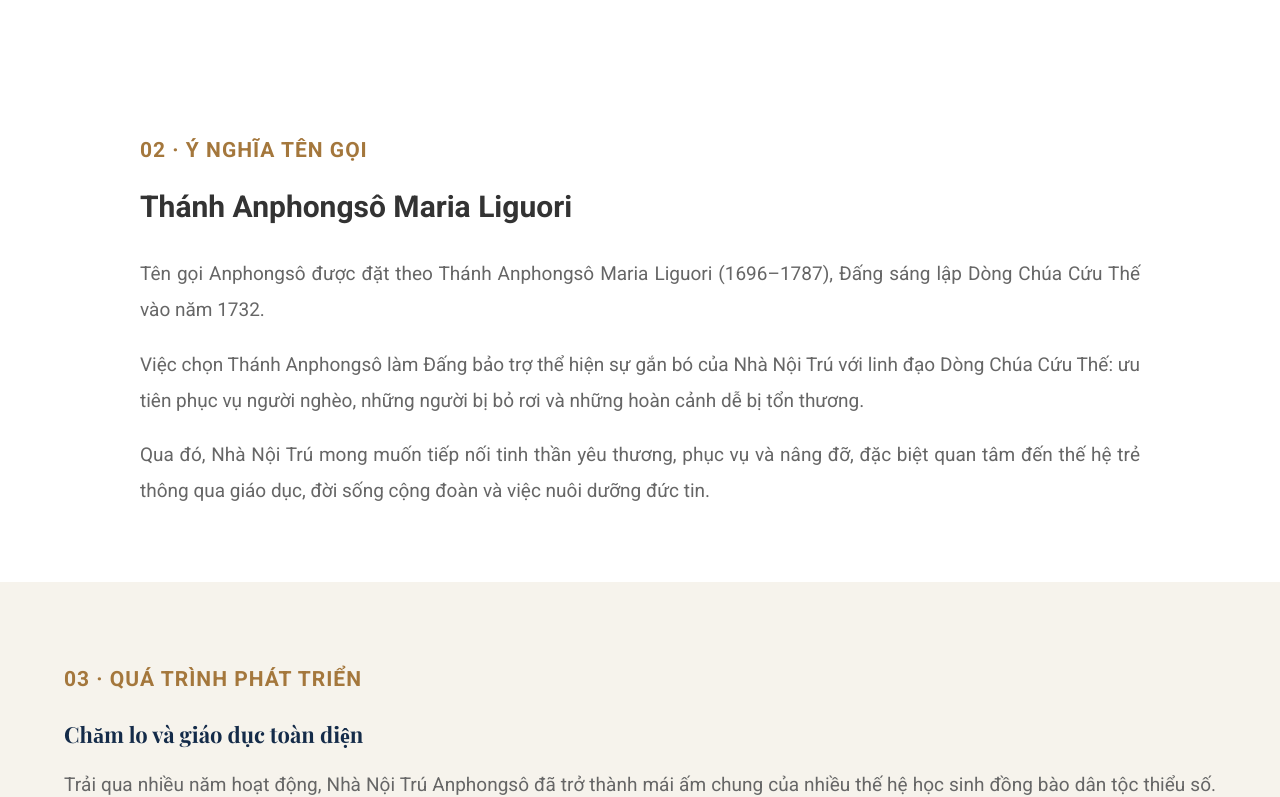
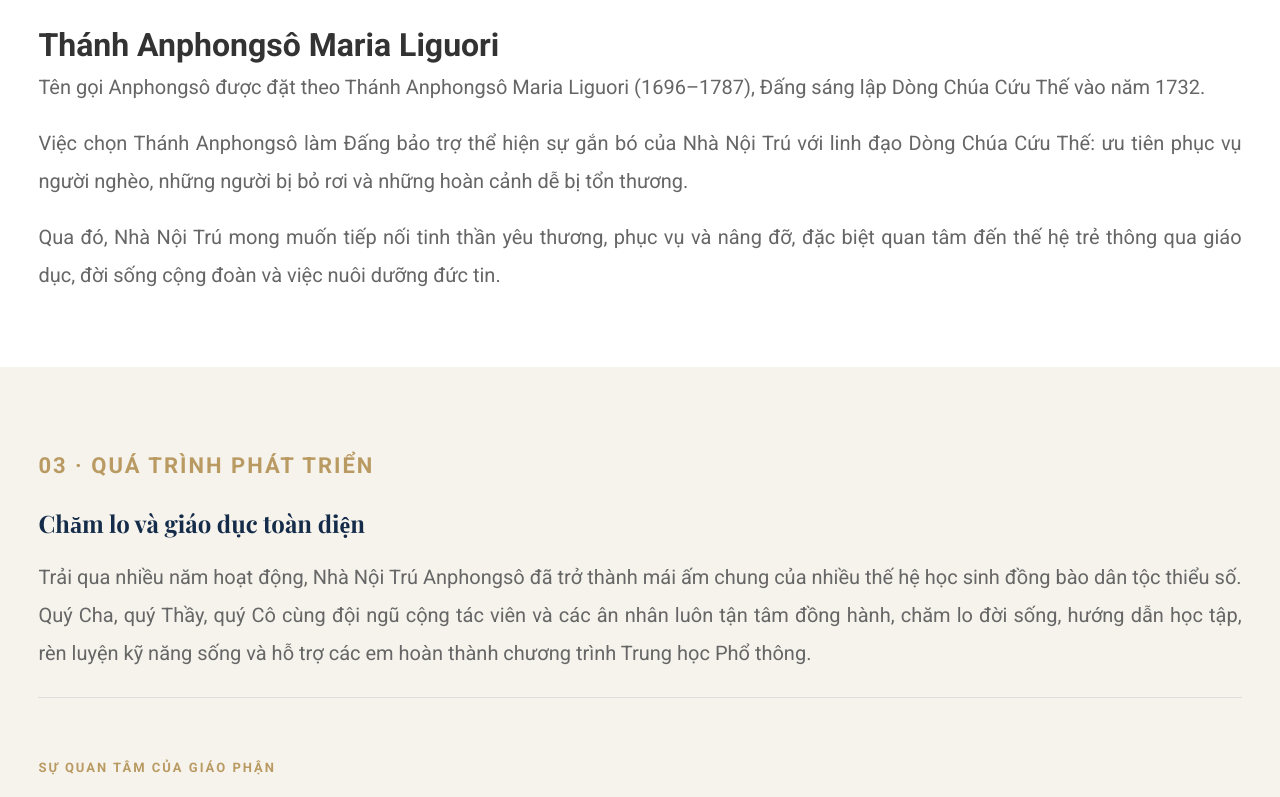
Before and after one commit to noitruanphongso/noitruanphongso.github.io, a plain HTML site: page about.html in a window 1280 px wide. Shown: the part 1110-1907 px from the top of the page. Drawn offline with nearby package versions, Linux system fonts and the light colour scheme.

Commit message:
Update style.css

```diff
--- a/css/style.css
+++ b/css/style.css
@@ -1820,167 +1820,133 @@ main .ebook-categories .ebook-card:active {
         grid-template-columns: 1fr !important;
     }
 }
-/* =========================================
+/* =====================================
    TRINH BAY TRANG GIOI THIEU
-   ========================================= */
-
-main .intro,
-main .about-section,
-main .vision-mission,
-main .core-values {
+   ===================================== */
+
+/* BỐ CỤC CÁC MỤC */
+body main .intro,
+body main .about-section,
+body main .vision-mission,
+body main .core-values {
     display: block !important;
-    width: 100%;
-    max-width: 1200px;
-    margin: 0 auto;
-    padding: 55px 10%;
-    text-align: left;
-    box-sizing: border-box;
-}
-
-/* Tiêu đề mục chính */
-main .intro > .section-label,
-main .about-section .section-label,
-main .vision-card > .section-label,
-main .core-values .section-label {
-    display: block;
-    margin-bottom: 14px;
-    color: #a4773c;
-    font-size: 14px;
-    font-weight: 700;
-    letter-spacing: 1.5px;
-}
-
-/* Tiêu đề lớn */
-main .intro h2,
-main .about-section h2,
-main .core-values h2 {
-    margin: 0 0 28px;
-    font-size: 30px;
-    line-height: 1.4;
-}
-
-/* Nội dung trình bày */
-main .intro p,
-main .about-section p,
-main .vision-card p,
-main .core-values .section-heading p,
-main .value-card p {
-    margin: 0 0 18px;
-    font-size: 16px;
-    line-height: 1.9;
-    text-align: justify;
-}
-
-/* Mục 03: xếp thành một cột */
-main .vision-mission .vision-card {
-    display: block;
-    width: 100%;
-    max-width: 100%;
-    margin: 0 0 35px;
-    padding: 25px 0;
-    background: transparent;
-    border: none;
-    border-bottom: 1px solid #ddd;
-    box-shadow: none;
-}
-
-main .vision-card h3 {
-    margin: 0 0 18px;
-    font-size: 23px;
-}
-
-/* Mục 04: năm giá trị xếp thành một cột */
-main .core-values .section-heading {
-    text-align: left;
-}
-
-main .core-values .values-grid {
-    display: block;
-}
-
-main .core-values .value-card {
-    width: 100%;
-    margin: 0 0 25px;
-    padding: 20px 0;
-    text-align: left;
-    border-bottom: 1px solid #ddd;
-}
-
-/* Ẩn hình ảnh trong nội dung giới thiệu */
-main .about-section img,
-main .about-gallery {
+    width: 100% !important;
+    max-width: none !important;
+    margin: 0 !important;
+    padding: 55px 3% !important;
+    text-align: left !important;
+    box-sizing: border-box !important;
+}
+
+/* NỘI DUNG RỘNG TOÀN TRANG */
+body main .about-content {
+    width: 100% !important;
+    max-width: none !important;
+    margin: 0 !important;
+}
+
+/* NHÃN MỤC CHÍNH 01, 02, 03, 04 */
+body main .intro > .section-label,
+body main .about-section .about-content > .section-label,
+body main .vision-mission .vision-card:first-child > .section-label,
+body main .core-values .section-heading > .section-label {
+    display: block !important;
+    font-size: 22px !important;
+    font-weight: 800 !important;
+    margin-bottom: 18px !important;
+}
+
+/* NHÃN PHỤ */
+body main .vision-card:not(:first-child) .section-label {
+    font-size: 13px !important;
+}
+
+/* TIÊU ĐỀ */
+body main .intro h2,
+body main .about-content h2,
+body main .core-values h2 {
+    font-size: 32px !important;
+    line-height: 1.4 !important;
+    text-align: left !important;
+}
+
+body main .vision-card h3 {
+    font-size: 24px !important;
+}
+
+/* NỘI DUNG VĂN BẢN */
+body main .intro p,
+body main .about-content p,
+body main .vision-card p,
+body main .core-values p {
+    max-width: none !important;
+    width: 100% !important;
+    font-size: 20px !important;
+    line-height: 1.9 !important;
+    text-align: justify !important;
+    margin-left: 0 !important;
+    margin-right: 0 !important;
+}
+
+/* CÁC MỤC XẾP THÀNH MỘT CỘT */
+body main .vision-mission {
+    display: block !important;
+}
+
+body main .vision-card {
+    display: block !important;
+    width: 100% !important;
+    max-width: none !important;
+    margin: 0 0 30px !important;
+    padding: 25px 0 !important;
+    background: transparent !important;
+    border: none !important;
+    border-bottom: 1px solid #ddd !important;
+    box-shadow: none !important;
+}
+
+/* 5 GIÁ TRỊ GIÁO DỤC XẾP DỌC */
+body main .values-grid {
+    display: block !important;
+}
+
+body main .value-card {
+    display: block !important;
+    width: 100% !important;
+    margin: 0 0 20px !important;
+    padding: 20px 0 !important;
+    box-sizing: border-box !important;
+}
+
+/* ẨN ẢNH TRONG PHẦN GIỚI THIỆU */
+body main .about-section img,
+body main .about-gallery {
     display: none !important;
 }
 
-/* Màn hình điện thoại */
-@media (max-width: 600px) {
-    main .intro,
-    main .about-section,
-    main .vision-mission,
-    main .core-values {
-        padding: 40px 7%;
-    }
-
-    main .intro h2,
-    main .about-section h2,
-    main .core-values h2 {
-        font-size: 25px;
-    }
-}
-/* DIEU CHINH CO CHU TRANG GIOI THIEU */
-
-/* Mở rộng nội dung */
-main .intro,
-main .about-section,
-main .vision-mission,
-main .core-values {
-    max-width: 100%;
-    padding-left: 5%;
-    padding-right: 5%;
-}
-
-/* Nội dung trình bày lớn hơn */
-main .intro p,
-main .about-section p,
-main .vision-card p,
-main .core-values .section-heading p,
-main .value-card p {
-    font-size: 19px;
-    line-height: 1.9;
-}
-
-/* Các mục 01, 02, 03, 04 nổi bật hơn */
-main .intro > .section-label,
-main .about-section .section-label,
-main .vision-card > .section-label,
-main .core-values .section-label {
-    font-size: 21px;
-    font-weight: 800;
-    letter-spacing: 1px;
-    margin-bottom: 18px;
-}
-
-/* Tiêu đề nội dung */
-main .intro h2,
-main .about-section h2,
-main .core-values h2,
-main .vision-card h3 {
-    font-size: 30px;
-}
-
-@media (max-width: 600px) {
-    main .intro p,
-    main .about-section p,
-    main .vision-card p,
-    main .core-values .section-heading p,
-    main .value-card p {
-        font-size: 17px;
-    }
-
-    main .intro > .section-label,
-    main .about-section .section-label,
-    main .vision-card > .section-label,
-    main .core-values .section-label {
-        font-size: 18px;
-    }
-}
+/* HIỂN THỊ TRÊN ĐIỆN THOẠI */
+@media (max-width: 768px) {
+    body main .intro,
+    body main .about-section,
+    body main .vision-mission,
+    body main .core-values {
+        padding: 35px 5% !important;
+    }
+
+    body main .intro p,
+    body main .about-content p,
+    body main .vision-card p,
+    body main .core-values p {
+        font-size: 17px !important;
+    }
+
+    body main .intro h2,
+    body main .about-content h2,
+    body main .core-values h2 {
+        font-size: 25px !important;
+    }
+
+    body main .vision-card h3 {
+        font-size: 21px !important;
+    }
+}
```
